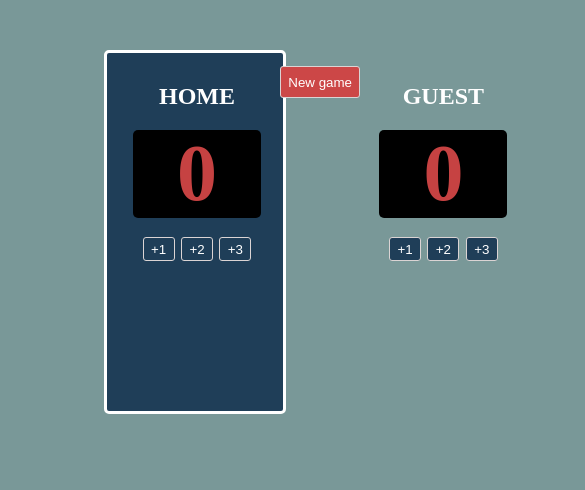
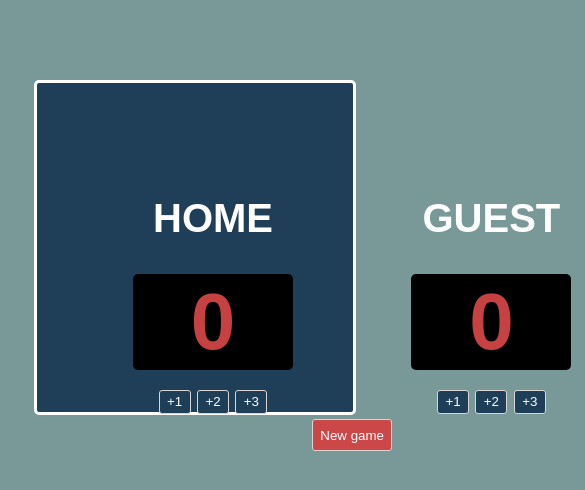
Before and after one commit to Egomessss/Basketball-Scoreboard, a plain HTML site: page index.html in a window 390 px wide. Shown: the whole page, 585 px wide, since content can reach past the window. Drawn offline with Linux system fonts and the light colour scheme.

Commit message:
Responsive design changes

```diff
--- a/styles.css
+++ b/styles.css
@@ -1,33 +1,36 @@
 body {
   background-color: rgb(121, 152, 152);
   margin: 0;
+  font-family: Arial, Helvetica, sans-serif;
+  font-weight: bold;
 }
 
 .scoreboard {
   display: flex;
   justify-content: space-around;
   margin: auto;
-  margin-top: 50px;
+  margin-top: 5rem;
   width: 40%;
-  height: 40%;
+  height: 20%;
   background-color: rgb(31, 62, 88);
   border: 3px solid white;
   border-radius: 5px;
   font-weight: bold;
   color: white;
-  padding: 10px;
+  padding: 5rem;
 }
 
 h2 {
   display: flex;
   justify-content: center;
   align-items: center;
+  font-size: 2.5rem;
 }
 
 div p {
   margin: 1rem;
-  height: 5.5rem;
-  width: 8rem;
+  height: 6rem;
+  width: 10rem;
   font-size: 5rem;
   background-color: black;
   color: rgb(198, 66, 66);
@@ -55,6 +58,7 @@ button {
 
 #newgame-el {
   background-color: rgb(204, 71, 71);
+  margin-top: 16rem;
   width: 5rem;
   height: 2rem;
 }
```
